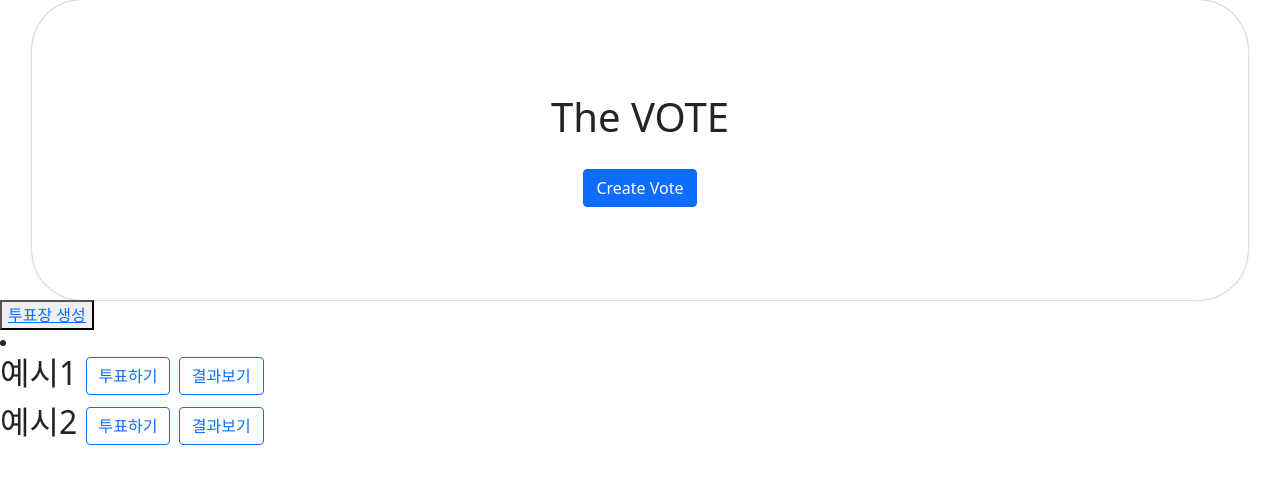
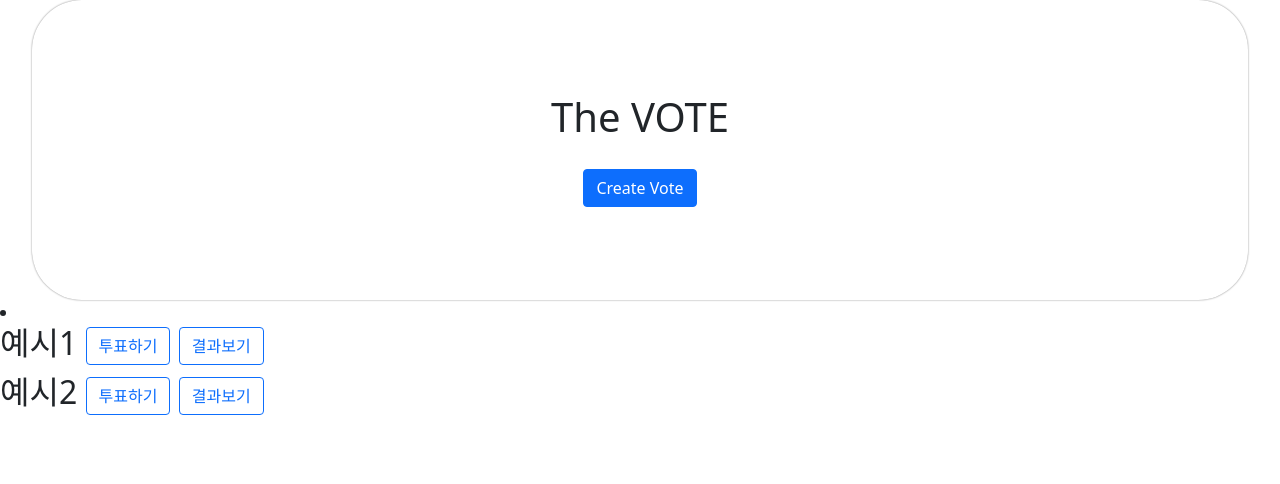
Before and after one commit to the1224/sparton, a Flask app: page / in a window 1280 px wide. Shown: the top 484 px of the page. Run offline with Flask 2, Linux system fonts and the light colour scheme; data that the repository does not hold is empty.

```diff
--- a/templates/header.html
+++ b/templates/header.html
@@ -31,6 +31,5 @@
       <h1>The VOTE</h1>
       <button onclick="location.href='/vote-poll'" type="button" class="btn btn-primary">Create Vote</button>
   </div>
-  <button><a href="/vote-poll">투표장 생성</a></button>
 </body>
 </html>
```
